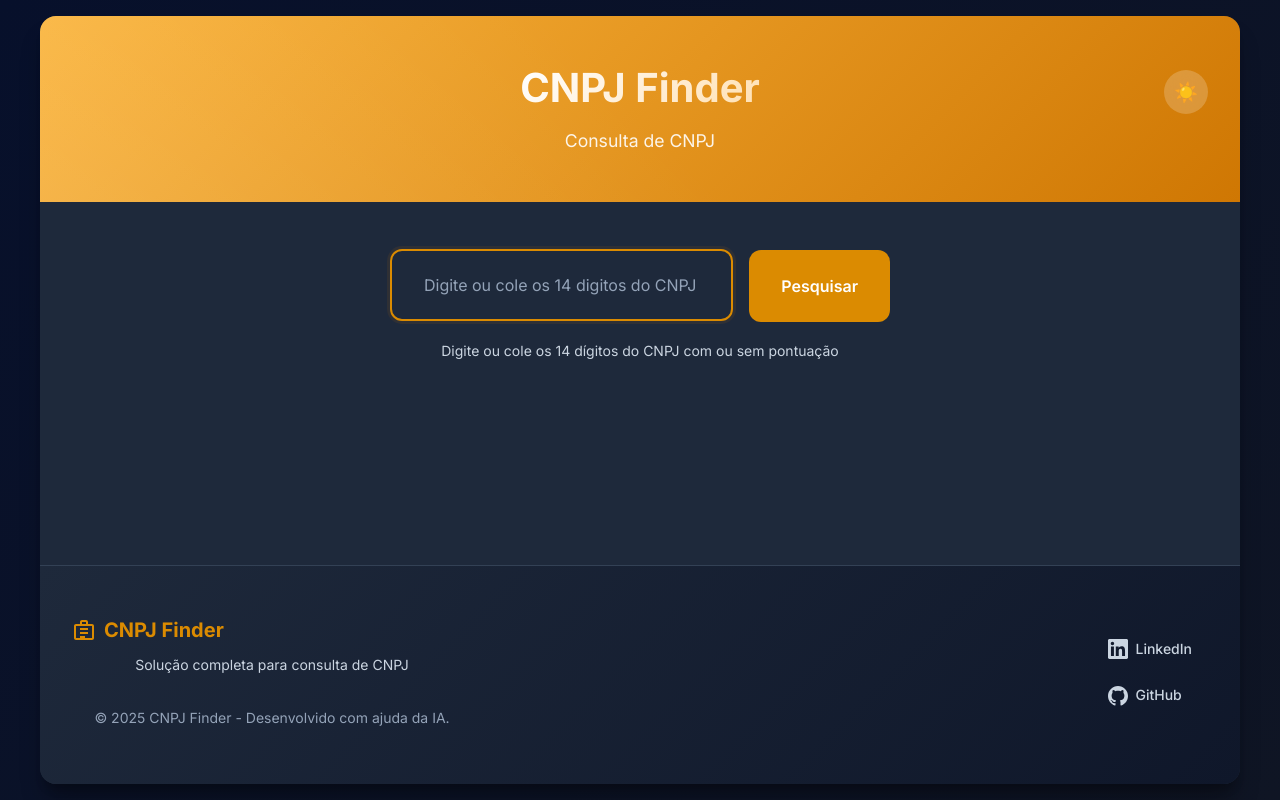
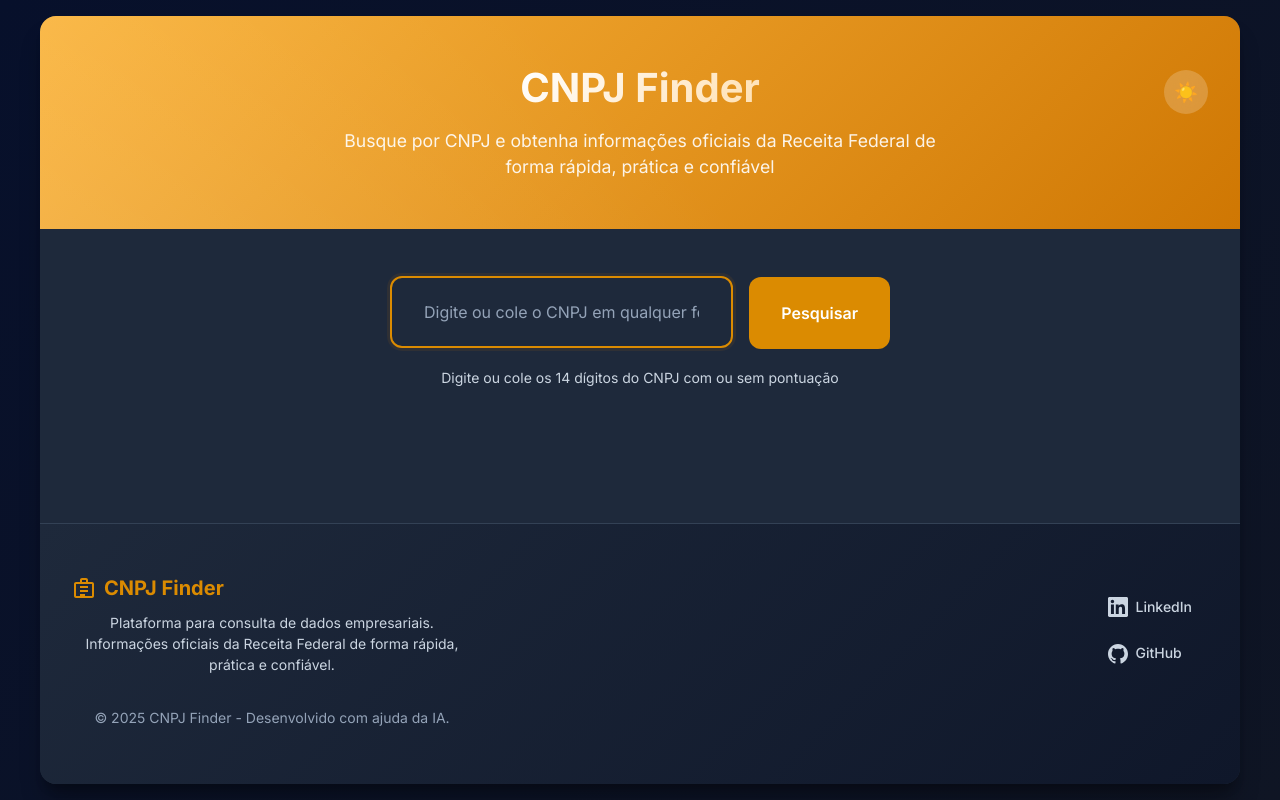
Before and after one commit to itsRomuloGarcia/performan, a website: page public/index.html in a window 1280 px wide. Drawn offline with Linux system fonts and the light colour scheme.

Commit message:
Revise footer and enhance accessibility in index.html
Updated footer content and improved accessibility features in the HTML structure.

```diff
--- a/public/index.html
+++ b/public/index.html
@@ -68,7 +68,7 @@
             <span class="theme-icon" aria-hidden="true">🌙</span>
           </button>
         </div>
-        <p>Consulta de CNPJ</p>
+        <p>Busque por CNPJ e obtenha informações oficiais da Receita Federal de forma rápida, prática e confiável</p>
       </header>
 
       <main class="main" role="main">
@@ -79,7 +79,7 @@
             <input
               type="text"
               id="cnpjInput"
-              placeholder="Digite ou cole os 14 digitos do CNPJ"
+              placeholder="Digite ou cole o CNPJ em qualquer formato"
               maxlength="18"
               autocomplete="off"
               aria-describedby="cnpjHelp"
@@ -306,7 +306,7 @@
                   <span>CNPJ Finder</span>
                 </div>
                 <p class="footer-description">
-                  Solução completa para consulta de CNPJ
+                  Plataforma para consulta de dados empresariais. Informações oficiais da Receita Federal de forma rápida, prática e confiável.
                 </p>
               </div>
               <p class="footer-copyright">
```
